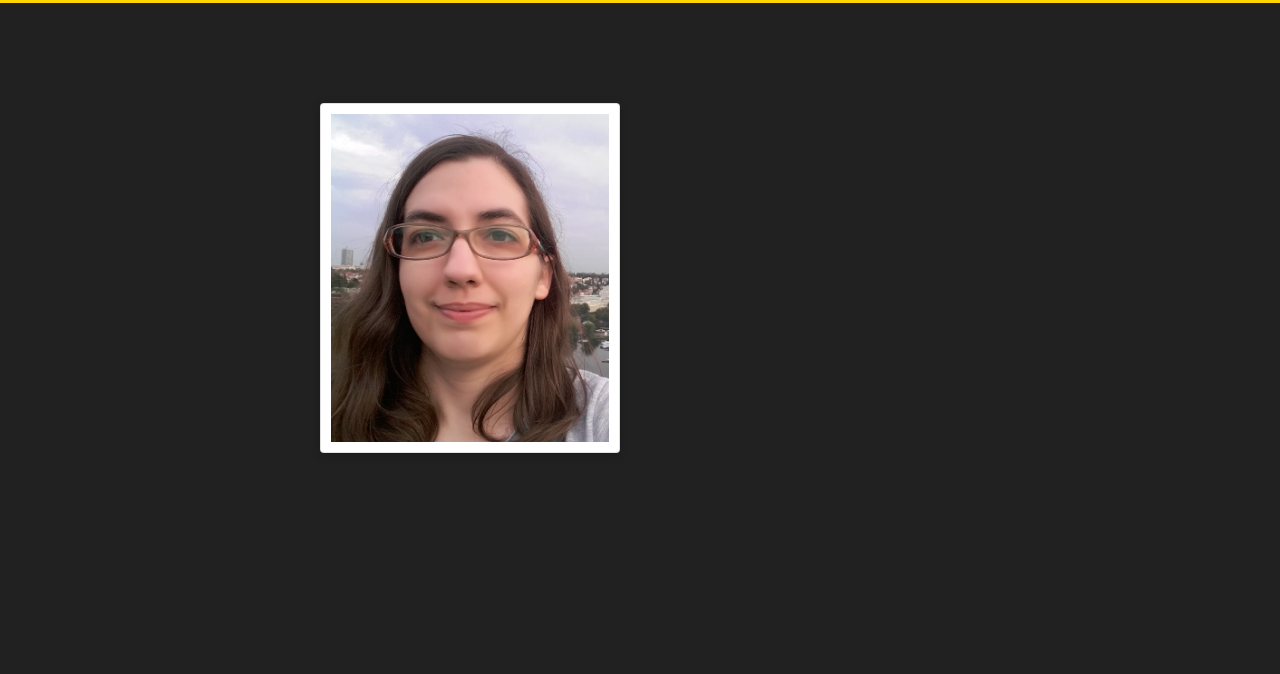
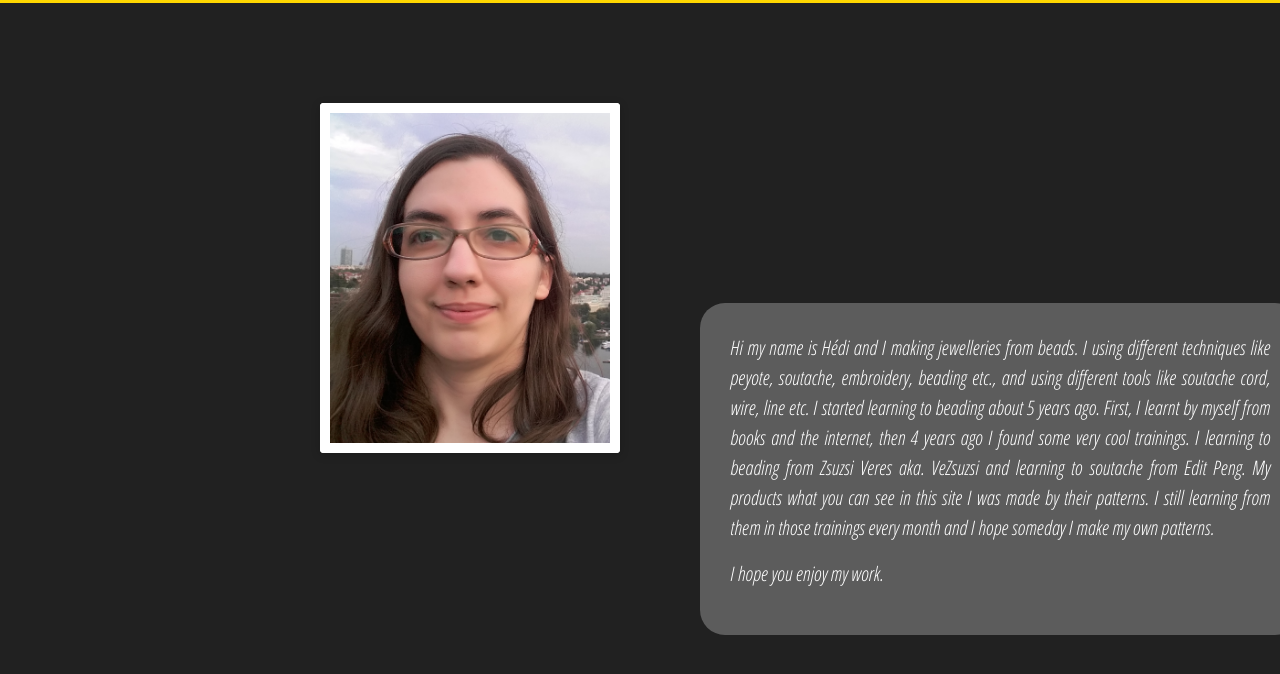
Before and after one commit to BHedi89/hbc, a plain HTML site: page index.html in a window 1280 px wide. Shown: the part 806-1480 px from the top of the page. Drawn offline with nearby package versions, Linux system fonts and the light colour scheme; a script that the page names is missing.

Commit message:
add about text

```diff
--- a/css/about2.css
+++ b/css/about2.css
@@ -2,7 +2,6 @@
     margin: 0;
     padding: 0;
     box-sizing: border-box;
-    font-family: "Lato", sans-serif;
   }
 
 /*---------- about ----------*/
@@ -18,7 +17,7 @@ body{
     font-family: sans-serif;
 }
 
-.card{
+.about-card{
     position: absolute;
     width: 300px;
     height: 350px;
@@ -28,21 +27,21 @@ body{
 }
 
 @media screen and (min-width: 601px) {
-    .card {
+    .about-card {
         margin-left: 320px;
         margin-top: 100px;
     }
-  }
+}
 
-  @media screen and (max-width: 600px) {
-    .card {
+@media screen and (max-width: 600px) {
+    .about-card {
         margin-left: 100px;
         margin-top: 120px;
     }
-  }
+}
 
-.card:before,
-.card:after {
+.about-card:before,
+.about-card:after {
     content:"";
     position: absolute;
     top: 0;
@@ -55,17 +54,17 @@ body{
     z-index:-1;
 }
 
-.card:hover:before {
+.about-card:hover:before {
   transform: rotate(20deg);
   box-shadow: 0 2px 20px rgba(0,0,0,.2);
 }
 
-.card:hover:after {
+.about-card:hover:after {
   transform: rotate(10deg);
   box-shadow: 0 2px 20px rgba(0,0,0,.2);
 }
 
-.card .imgBx {
+.about-card .imgBx {
   position: absolute;
   top: 10px;
   left: 10px;
@@ -80,7 +79,7 @@ body{
     bottom: 80px;
 }
 
-.card .imgBx img {
+.about-card .imgBx img {
     position: absolute;
     top: 0;
     left: 0;
@@ -89,7 +88,7 @@ body{
     object-fit: cover;
 }
 
-.card .details {
+.about-card .details {
     position: absolute;
     left: 10px;
     right: 10px;
@@ -98,7 +97,7 @@ body{
     text-align: center;
 }
 
-.card .details h2 {
+.about-card .details h2 {
    margin: 0;
    padding: 0;
    font-weight: 600;
@@ -107,7 +106,7 @@ body{
    text-transform: uppercase;
 }
 
-.card .details h2 span {
+.about-card .details h2 span {
   font-weight: 500;
   font-size: 16px;
   color: #f38695;
@@ -115,4 +114,33 @@ body{
   margin-top: 5px;
 }
 
+.about-text {
+    position: absolute;
+    color: white;
+    width: 600px;
+    text-align: justify;
+    background-color: rgba(128, 128, 128, 0.616);
+    padding: 30px;
+    border-radius: 25px;
+}
+
+.about-text p {
+    font-family: 'Open Sans Condensed', sans-serif;
+    font-size: 20px;
+}
+
+@media screen and (min-width: 601px) {
+    .about-text {
+        margin-left: 700px;
+        margin-top: 300px;
+    }
+}
+
+@media screen and (max-width: 600px) {
+    .about-text {
+        margin-left: 100px;
+        margin-top: 120px;
+    }
+}
+
 /*---------- end of about ----------*/
--- a/index.html
+++ b/index.html
@@ -12,6 +12,7 @@
     <link href="https://fonts.googleapis.com/css2?family=Lato:wght@700&display=swap" rel="stylesheet">
     <link href='http://fonts.googleapis.com/css?family=Bree+Serif' rel='stylesheet' type='text/css'>
     <link href='http://fonts.googleapis.com/css?family=Open+Sans' rel='stylesheet' type='text/css'>
+    <link href="https://fonts.googleapis.com/css2?family=Open+Sans+Condensed:ital,wght@1,300&display=swap" rel="stylesheet">
     <!-- bootstrap -->
     <link rel="stylesheet" href="https://stackpath.bootstrapcdn.com/bootstrap/4.5.0/css/bootstrap.min.css"
         integrity="sha384-9aIt2nRpC12Uk9gS9baDl411NQApFmC26EwAOH8WgZl5MYYxFfc+NcPb1dKGj7Sk" crossorigin="anonymous">
@@ -63,7 +64,7 @@
 
     <!-- about -->
     <div class="box">
-        <div class="card">
+        <div class="about-card">
             <div class="imgBx">
                 <img src="./images/20180903_185925.jpg" alt="profile">
             </div>
@@ -72,7 +73,13 @@
             </div>
         </div>
         <div class="about-text">
-
+            <p>Hi my name is Hédi and I making jewelleries from beads. I using different techniques like peyote, soutache,
+            embroidery, beading etc., and using different tools like soutache cord, wire, line etc. I started learning to beading
+            about 5 years ago. First, I learnt by myself from books and the internet, then 4 years ago I found some very cool
+            trainings. I learning to beading from Zsuzsi Veres aka. VeZsuzsi and learning to soutache from Edit Peng. My products what you
+            can see in this site I was made by their patterns. I still learning from them in those trainings every month and I hope someday
+            I make my own patterns.</p>
+            <p>I hope you enjoy my work.</p>
         </div>
     </div>
     <!-- end of about -->
```
